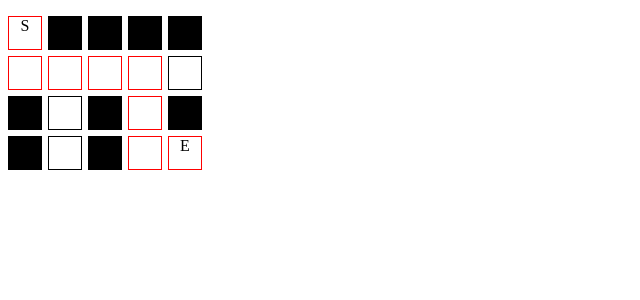
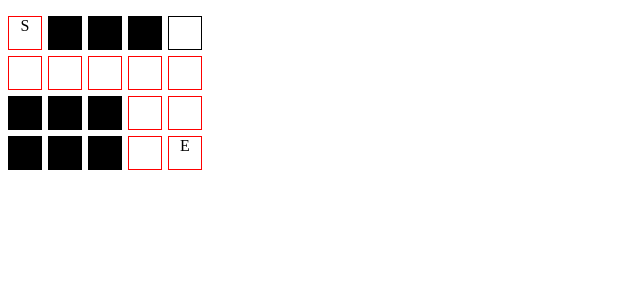
Before and after one commit to judgeou/maze, a Vue app: page / in a window 1280 px wide. Shown: the top 300 px of the page, without its empty margins (0-640 px from the left). Built offline with nearby package versions, Linux system fonts and the light colour scheme; the HTML template or start-up script is replaced by a standard one.

Commit message:
无法以最短路径到达

```diff
--- a/components/DivMatrix.vue
+++ b/components/DivMatrix.vue
@@ -42,10 +42,10 @@ export default {
   },
   created () {
     const m = this.matrix = [
-      [1, 0, 0, 0, 0],
+      [1, 0, 0, 0, 1],
       [1, 1, 1, 1, 1],
-      [0, 1, 0, 1, 0],
-      [0, 1, 0, 1, 1]
+      [0, 0, 0, 1, 1],
+      [0, 0, 0, 1, 1]
     ]
     const { start, end } = this
     this.paths = solveMaze(m, start, end)
```
